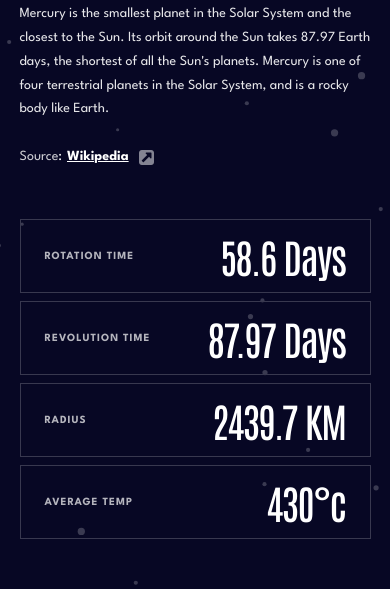
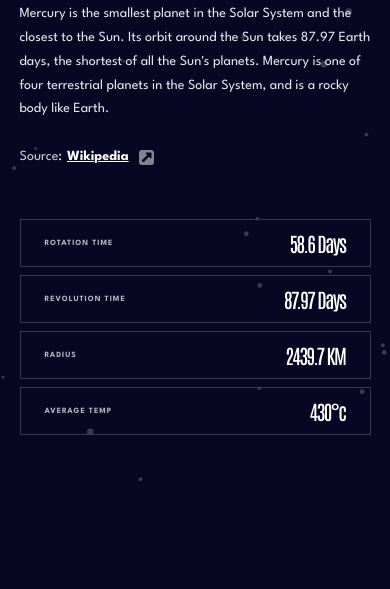
Before and after one commit to INeonysI/Planets, a website with bundled scripts: page src/index.html in a window 390 px wide. Shown: the part 751-1340 px from the top of the page. After the commit the page ends 1236 px from the top, so only its background shows below. Built offline with nearby package versions, Linux system fonts and the light colour scheme.

Commit message:
Style(Font styles): Adicionada responsividade às classes de tipografia .text-H4 e .text-H2

```diff
--- a/src/css/tipografia.css
+++ b/src/css/tipografia.css
@@ -35,3 +35,19 @@
   line-height: 170%;
   font-weight: 400;
 }
+
+@media (max-width: 1024px) {
+  .lg.text-H2 {
+    font-size: 1.5rem;
+  }
+  .lg.text-H4 {
+    font-size: 0.5rem;
+    line-height: 200%;
+  }
+}
+
+@media (max-width: 768px) {
+  .lg.text-H2 {
+    font-size: 1.25rem;
+  }
+}
```
